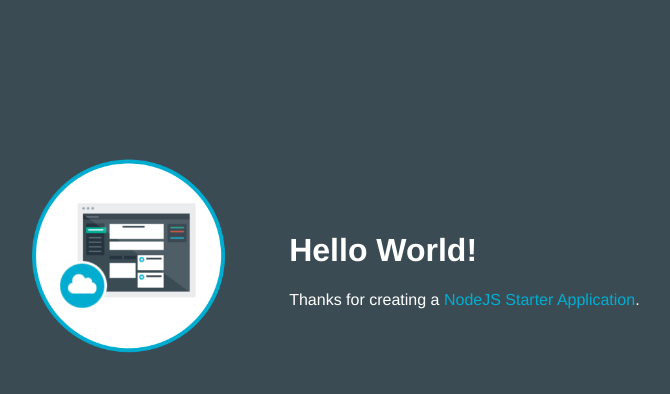
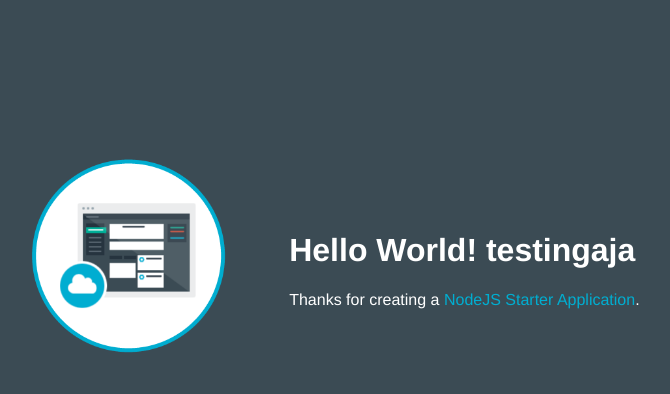
Before and after one commit to willyaryanto/testingaja, a website: page public/index.html in a window 1280 px wide. Shown: the whole page, without its empty margins (253-923 px from the left). Drawn offline with Linux system fonts and the light colour scheme.

Commit message:
update message

```diff
--- a/public/index.html
+++ b/public/index.html
@@ -16,7 +16,7 @@
           <img class = "newappIcon" src="images/newapp-icon.png">
         </td>
         <td>
-          <h1 id="message">Hello World!</h1>
+          <h1 id="message">Hello World! testingaja</h1>
           <p class='description'></p> Thanks for creating a <span class = "blue">NodeJS Starter Application</span>.
         </td>
       </tr>
```
Also changed, not shown: 1 other file.
